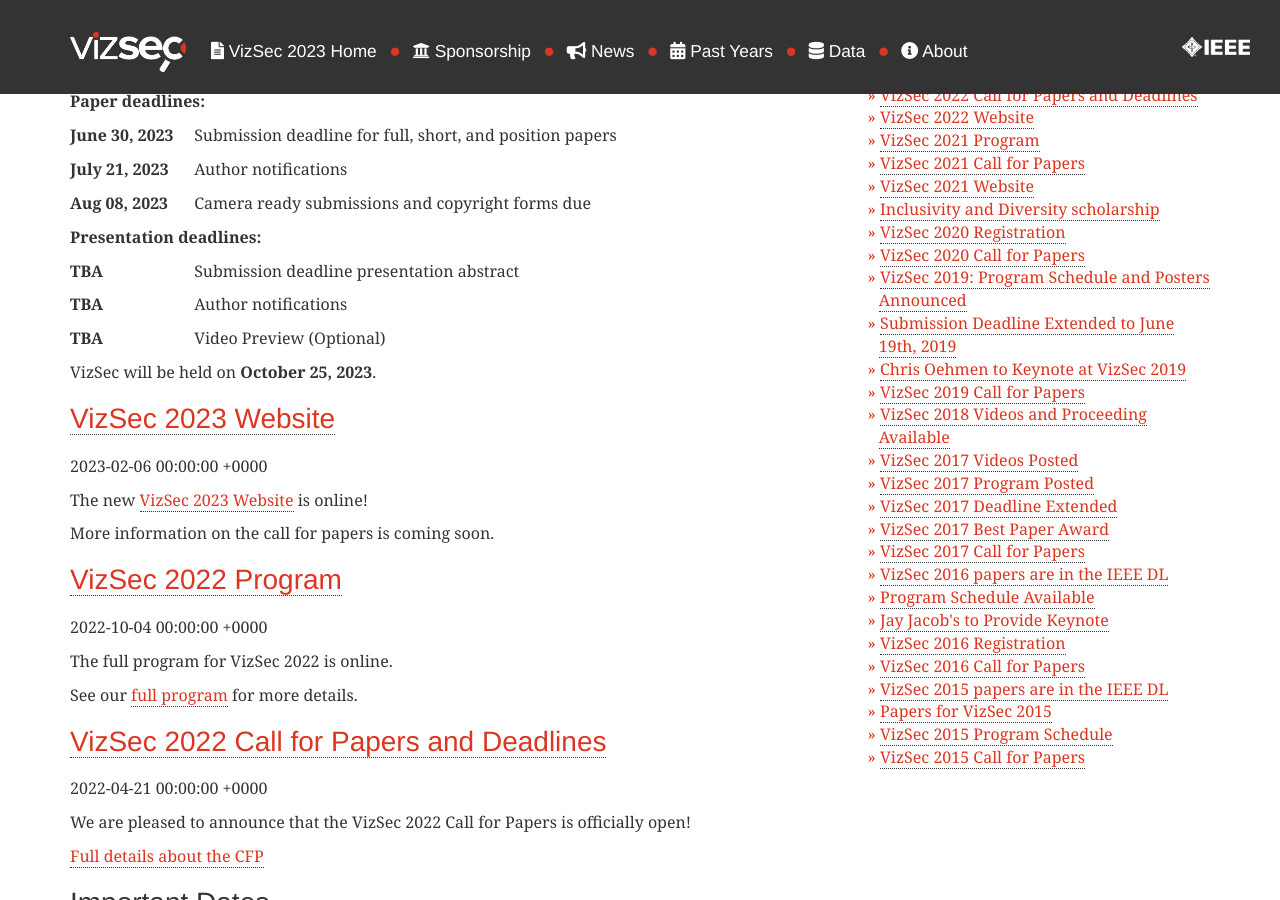
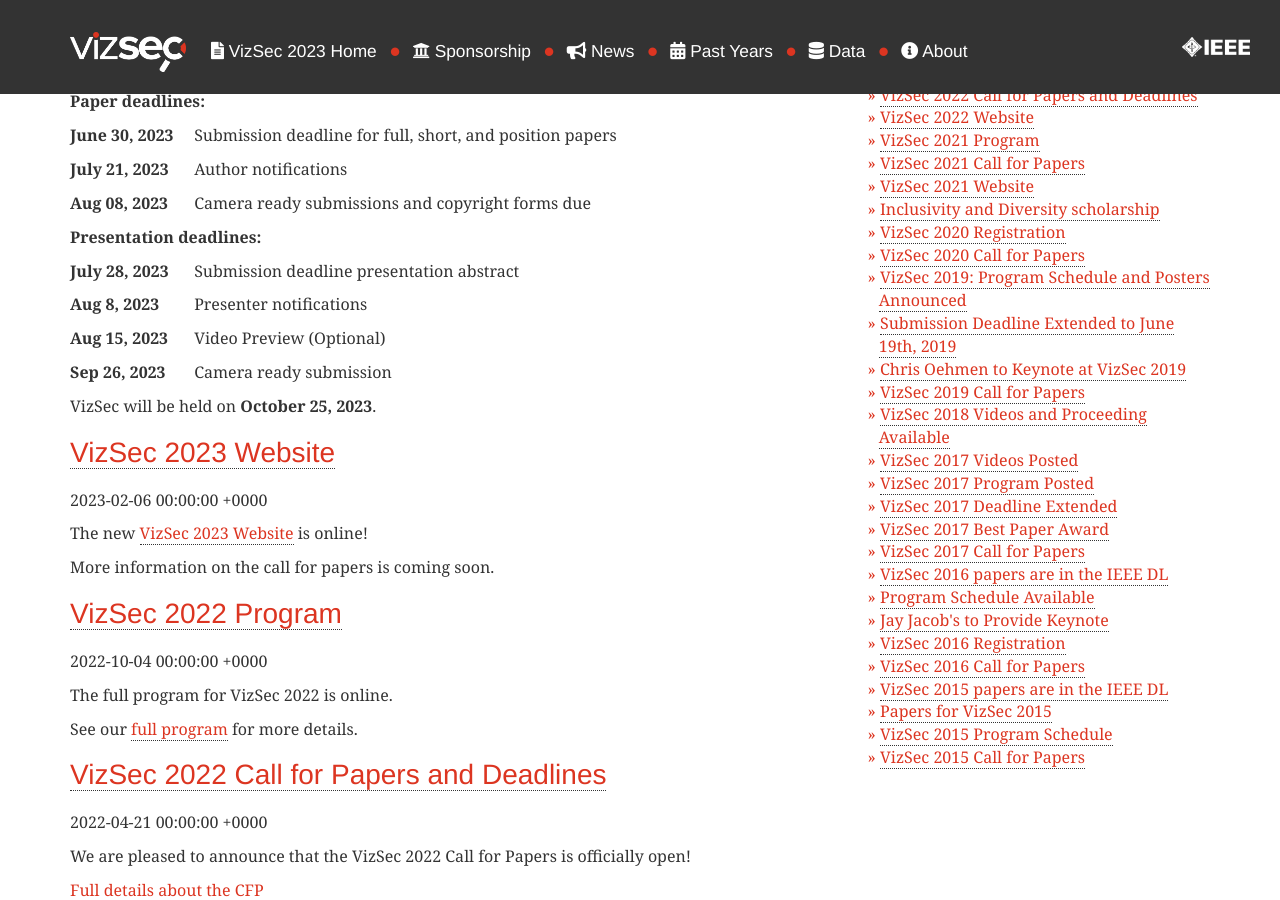
Before and after one commit to vizsec/vizsec.github.io, a Jekyll site: the page built from news/index.html, in a window 1280 px wide and 900 px high, scrolled down 328 px. Built offline with Jekyll 4.4.1, drawn with Linux system fonts in a browser that asks for light colours; nearby versions of some CDN libraries; the list of posts is cut into pages by our own code.

Commit message:
update presentation deadlines

```diff
--- a/_posts/2023-04-05-CFP.md
+++ b/_posts/2023-04-05-CFP.md
@@ -31,16 +31,20 @@
         <strong>Presentation deadlines:</strong>
     </p>
     <p>
-        <strong><span style="display: inline-block; width: 120px;">TBA</span></strong>
+        <strong><span style="display: inline-block; width: 120px;">July 28, 2023</span></strong>
         Submission deadline presentation abstract
     </p>
     <p>
-        <strong><span style="display: inline-block; width: 120px;">TBA</span></strong>
-        Author notifications
+        <strong><span style="display: inline-block; width: 120px;">Aug 8, 2023</span></strong>
+        Presenter notifications
     </p>
     <p>
-        <strong><span style="display: inline-block; width: 120px;">TBA</span></strong>
+        <strong><span style="display: inline-block; width: 120px;">Aug 15, 2023</span></strong>
         Video Preview (Optional)
+    </p>
+    <p>
+        <strong><span style="display: inline-block; width: 120px;">Sep 26, 2023</span></strong>
+        Camera ready submission
     </p>
     <p>VizSec will be held on <strong>October 25, 2023</strong>.</p>
 </div>
--- a/vizsec2023/index.html
+++ b/vizsec2023/index.html
@@ -175,16 +175,20 @@
         <strong>Presentation deadlines:</strong>
     </p>
     <p>
-        <strong><span style="display: inline-block; width: 120px;">TBA</span></strong>
+        <strong><span style="display: inline-block; width: 120px;">July 28, 2023</span></strong>
         Submission deadline presentation abstract
     </p>
     <p>
-        <strong><span style="display: inline-block; width: 120px;">TBA</span></strong>
-        Author notifications
+        <strong><span style="display: inline-block; width: 120px;">Aug 8, 2023</span></strong>
+        Presenter notifications
     </p>
     <p>
-        <strong><span style="display: inline-block; width: 120px;">TBA</span></strong>
+        <strong><span style="display: inline-block; width: 120px;">Aug 15, 2023</span></strong>
         Video Preview (Optional)
+    </p>
+    <p>
+        <strong><span style="display: inline-block; width: 120px;">Sep 26, 2023</span></strong>
+        Camera ready submission
     </p>
 
     <p>VizSec will be held on <strong>October 25, 2023</strong>.</p>
```
